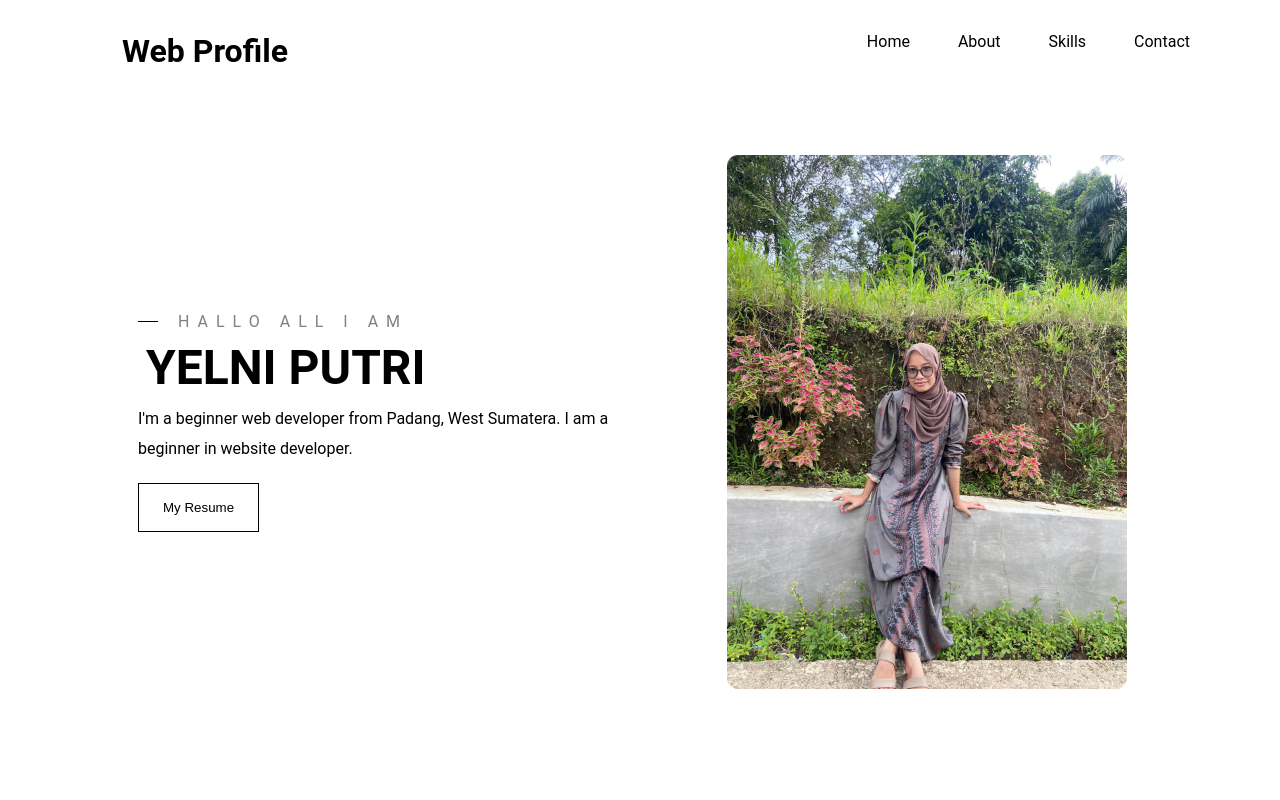
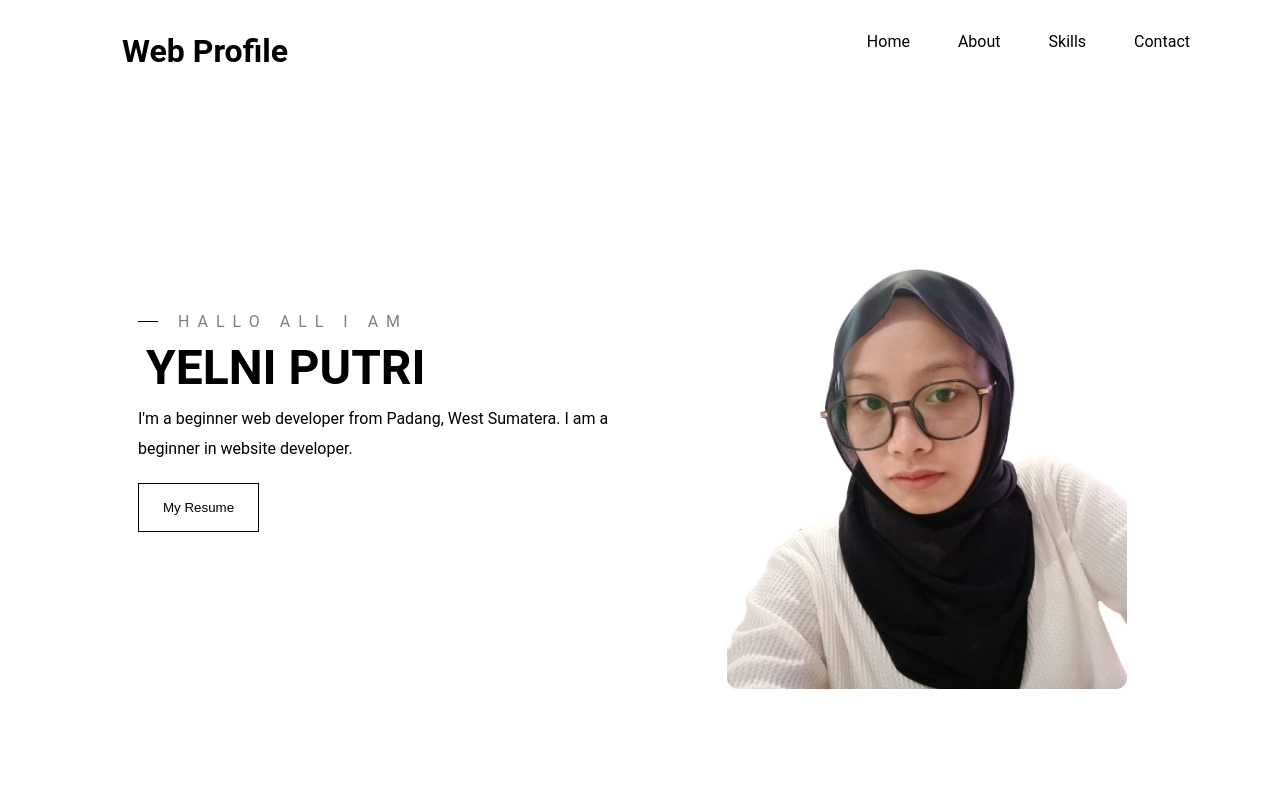
Before and after one commit to yelniputri/Web-Portopolio-Putri, a plain HTML site: page Web Portopolio Putri/index.html in a window 1280 px wide. Shown: the top 800 px of the page. Drawn offline with Linux system fonts and the light colour scheme.

Commit message:
Add files via upload

```diff
--- a/Web Portopolio Putri/index.html
+++ b/Web Portopolio Putri/index.html
@@ -34,7 +34,7 @@
             </a>
         </div>
         <div class="home-right">
-            <img src="img/foto.jpeg" alt="foto"/>
+            <img src="img/putri.png" alt="foto"/>
 
         </div>
     </section>
```
Also changed, not shown: Web Portopolio Putri/img/putri.png (added).
